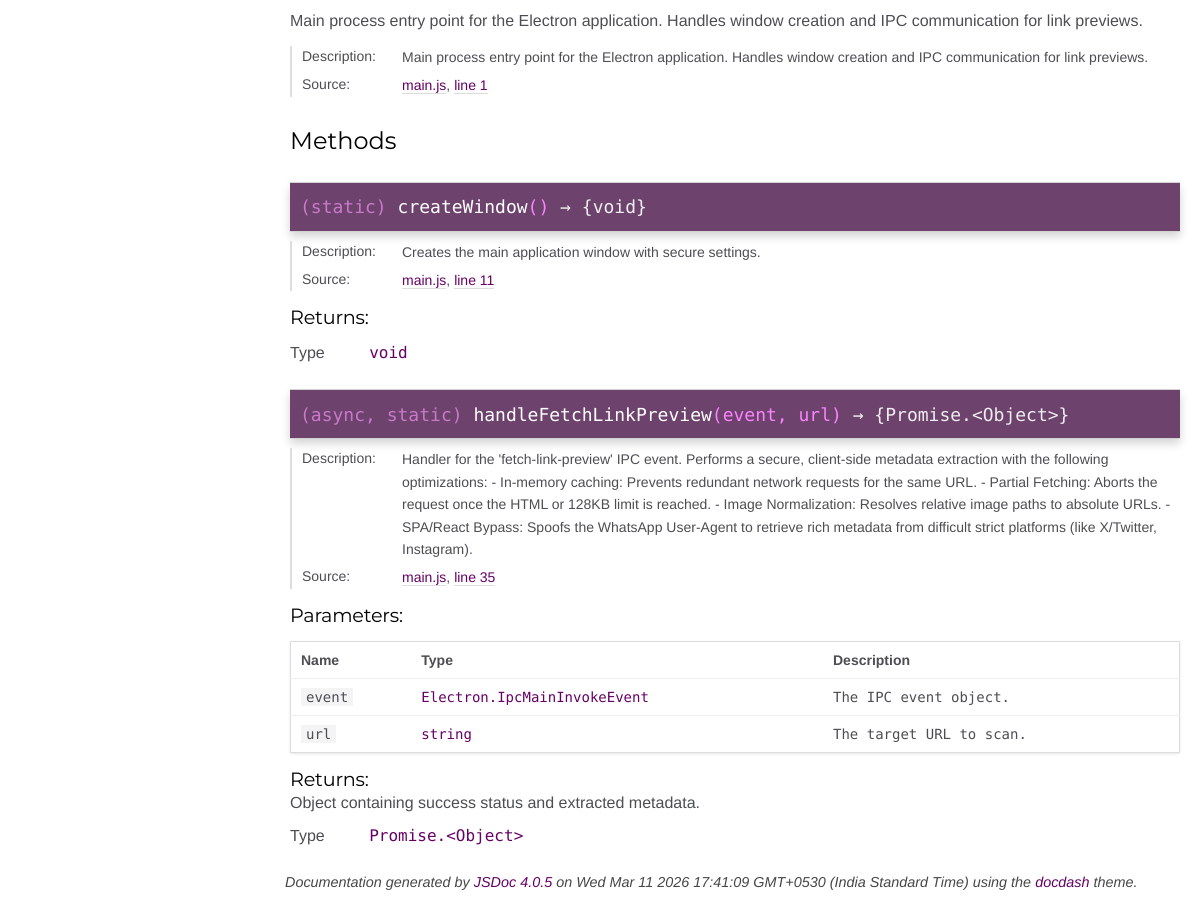
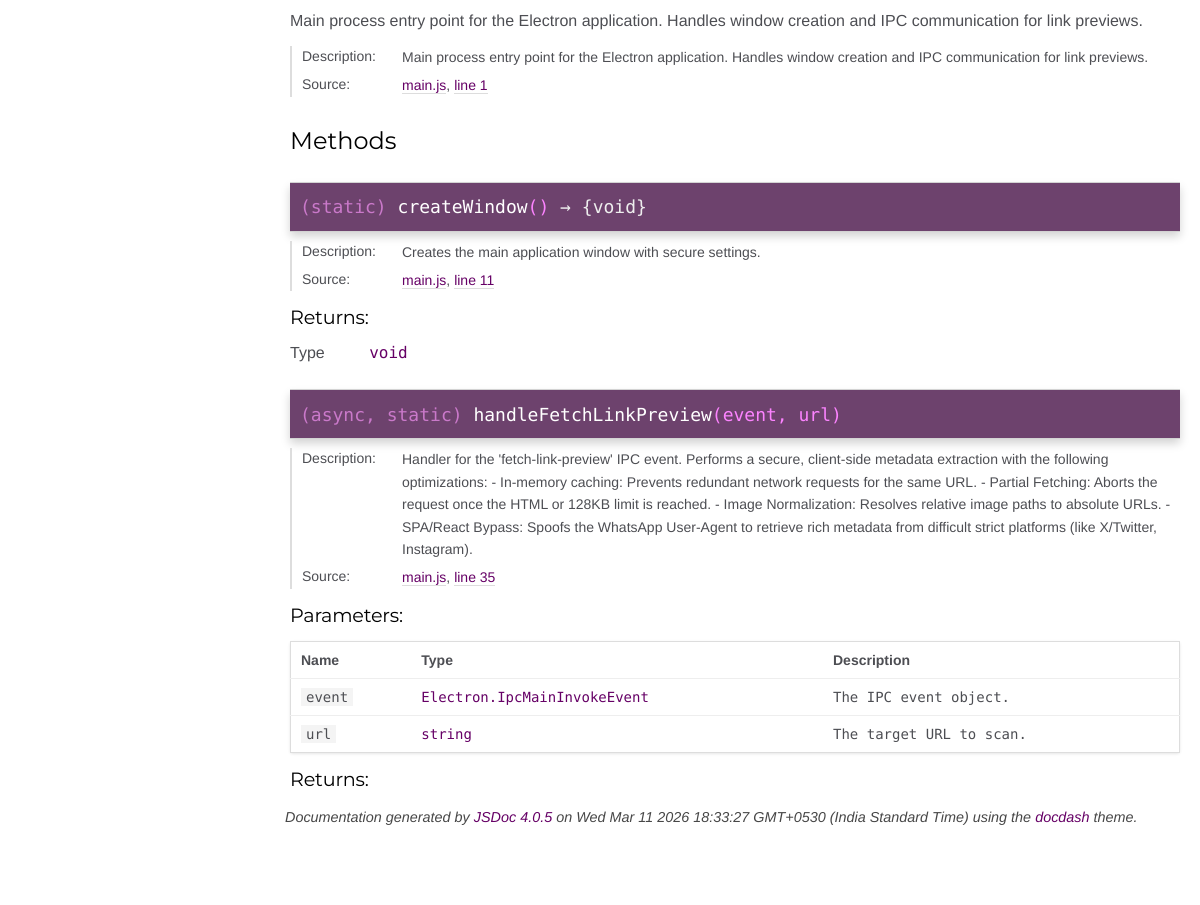
Before and after one commit to ArjunJr05/MetaDirect, an Electron app: page docs/module-Core.html in a window 1200 px wide. Shown: the part 132-1037 px from the top of the page. After the commit the page ends 972 px from the top, so only its background shows below. Drawn offline with Linux system fonts and the light colour scheme.

```diff
--- a/docs/module-Core.html
+++ b/docs/module-Core.html
@@ -273,7 +273,7 @@
 
 
 
-    <h4 class="name" id=".handleFetchLinkPreview"><span class="type-signature type-signature-async, static">(async, static) </span>handleFetchLinkPreview<span class="signature">(event, url)</span><span class="type-signature"> &rarr; {Promise.&lt;Object>}</span></h4>
+    <h4 class="name" id=".handleFetchLinkPreview"><span class="type-signature type-signature-async, static">(async, static) </span>handleFetchLinkPreview<span class="signature">(event, url)</span><span class="type-signature"></span></h4>
 
 
 
@@ -432,24 +432,7 @@
 <h5 class="h5-returns">Returns:</h5>
 
 
-<div class="param-desc">
-    Object containing success status and extracted metadata.
-</div>
 
-
-
-<dl class="param-type">
-    <dt>
-        Type
-    </dt>
-    <dd>
-
-<span class="param-type">Promise.&lt;Object></span>
-
-
-
-    </dd>
-</dl>
 
 
 
@@ -475,7 +458,7 @@
 <br class="clear">
 
 <footer>
-    Documentation generated by <a href="https://github.com/jsdoc3/jsdoc">JSDoc 4.0.5</a> on Wed Mar 11 2026 17:41:09 GMT+0530 (India Standard Time) using the <a href="https://github.com/clenemt/docdash">docdash</a> theme.
+    Documentation generated by <a href="https://github.com/jsdoc3/jsdoc">JSDoc 4.0.5</a> on Wed Mar 11 2026 18:33:27 GMT+0530 (India Standard Time) using the <a href="https://github.com/clenemt/docdash">docdash</a> theme.
 </footer>
 
 <script>prettyPrint();</script>
```
Also changed, not shown: docs/index.html (+1 -1 lines), docs/main.js.html (+24 -2 lines), main.js (+23 -1 lines).
